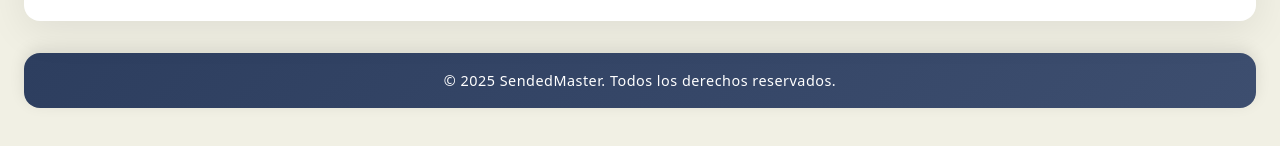
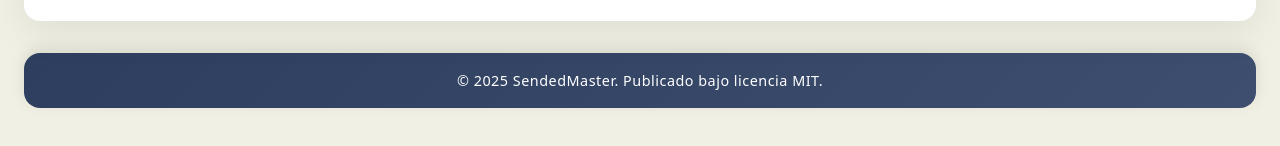
Before and after one commit to LordFarcuash/Sended, a SvelteKit app: page / in a window 1280 px wide. Shown: the part 651-797 px from the top of the page. Built offline with nearby package versions, Linux system fonts and the light colour scheme; a web font is replaced by a local one.

Commit message:
Se añaden licencias MIT

```diff
--- a/src/routes/+page.svelte
+++ b/src/routes/+page.svelte
@@ -82,7 +82,7 @@
 		</div>
 
 		<div class="footer">
-			<p>&copy; 2025 SendedMaster. Todos los derechos reservados.</p>
+			<p>&copy; 2025 SendedMaster. Publicado bajo licencia MIT.</p>
 		</div>
 	</div>
 </div>
```
Also changed, not shown: 1 other file (tests, documents, lock files or other folders).
